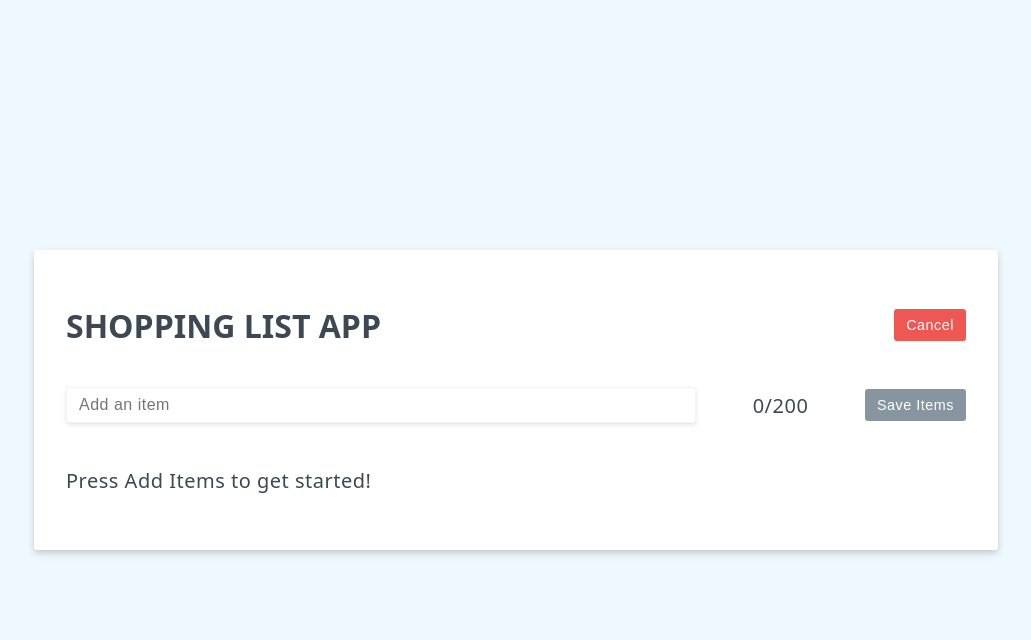
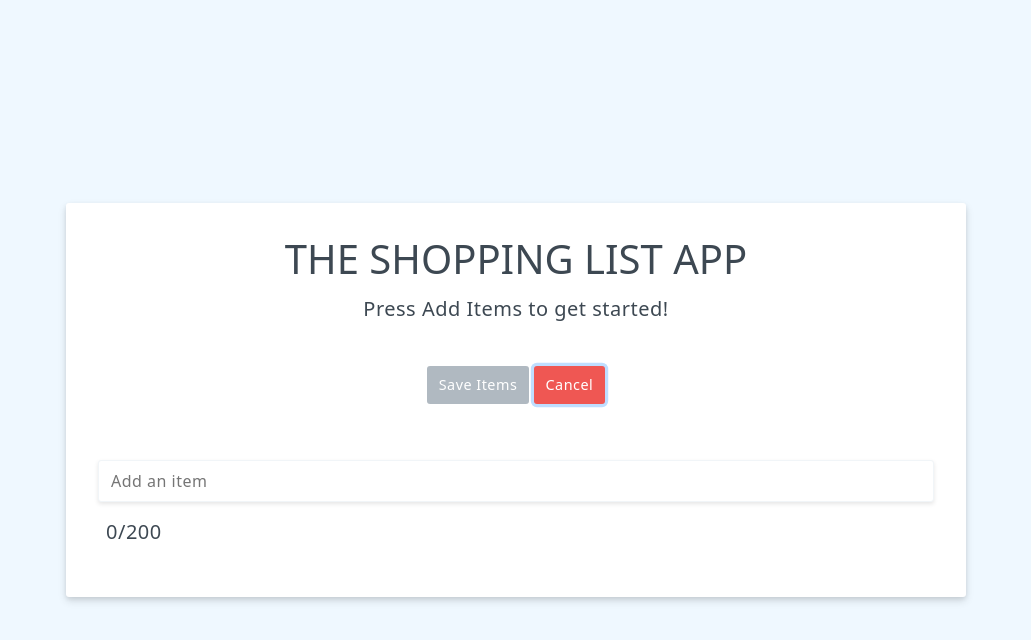
Before and after one commit to Moikapy/Shopping-List, a plain HTML site: page index.html in a window 1280 px wide. Both pictures are taken after a click on the button "Add Item". Shown: the whole page, without its empty margins (124-1155 px from the left). Drawn offline with nearby package versions, Linux system fonts and the light colour scheme.

Commit message:
update 2
STructure change, add bootstrap 4.1.1 css
next goal: commenting

```diff
--- a/index.html
+++ b/index.html
@@ -2,47 +2,50 @@
 <html lang="en">
 
     <head>
-        <title>Basic Vue Shopping List</title>
+        <title>The Shopping List</title>
         <meta name="viewport" content="width=device-width, initial-scale=1, shrink-to-fit=no">
+        <link rel="stylesheet" href="https://stackpath.bootstrapcdn.com/bootstrap/4.1.0/css/bootstrap.min.css" integrity="sha384-9gVQ4dYFwwWSjIDZnLEWnxCjeSWFphJiwGPXr1jddIhOegiu1FwO5qRGvFXOdJZ4" crossorigin="anonymous">
         <link rel="stylesheet" href="./style.css">
     </head>
 
     <body>
         <div id="app">
-            <div class="header">
+            <div class="header d-flex flex-column text-center mb-4">
                 <h1>{{ header.toLocaleUpperCase() }}</h1>
+                <p v-if="items.length === 0">Press Add Items to get started!</p>
+            </div>
+            <div class="text-center mb-5">
+                <button
+                v-if="state === 'edit'"
+                class="btn btn-primary"
+                :disabled="newItem.length === 0"
+                @click="saveItem">Save Items</button>
                 <button
                 v-if="state === 'default'"
                 @click="changeState('edit')"
                 class="btn btn-primary">Add Item</button>
 
                 <button v-else
-                 @click="changeState('default')"
+                @click="changeState('default')"
                 class="btn btn-cancel">Cancel</button>
             </div>
-
-            <div v-if="state === 'edit'" class="add-item-form">
+            <div v-if="state === 'edit'" class="add-item-form d-flex">
                 <input
+                class="w-100 d-block"
                 type="text"
                 v-model="newItem"
                 placeholder="Add an item"
                 @keyup.enter="saveItem">
-
-                <p> {{ characterCount }}/200 </p>
-
-                <button
-                class="btn btn-primary"
-                :disabled="newItem.length === 0"
-                @click="saveItem">Save Items</button>
             </div>
-
-            <ul>
+            <div v-if="state === 'edit'">
+                <p class="ml-2 m-1"> {{ characterCount }}/200 </p>
+            </div>
+            <ol>
                 <li
                 v-for="item in items"
                 @click="togglePurchased(item)"
                 :class="[item.purchased ? 'strikeout' : '', item.highPriority ? 'priority' : '']">{{ item.label }}</li>
-            </ul>
-            <p v-if="items.length === 0">Press Add Items to get started!</p>
+            </ol>
         </div>
 
         <script src="https://unpkg.com/vue/dist/vue.js"></script>
@@ -52,11 +55,9 @@
                 el: '#app',
                 data:{
                     state: "default",
-                    header: "Shopping List APP",
+                    header: "The Shopping List APP",
                     newItem: "",
-                    items: [
-
-                    ]
+                    items: []
                 },
                 computed:{
                     characterCount(){
--- a/style.css
+++ b/style.css
@@ -24,8 +24,7 @@ h1 {
     color: #3D4852;
 }
 
-ul {
-    list-style: none;
+ol {
     padding: 0;
 }
 
@@ -139,7 +138,3 @@ li input {
 .strikeout:hover {
     color: #8795A1;
 }
-
-.priority {
-    color: #DE751F;
-}
```
